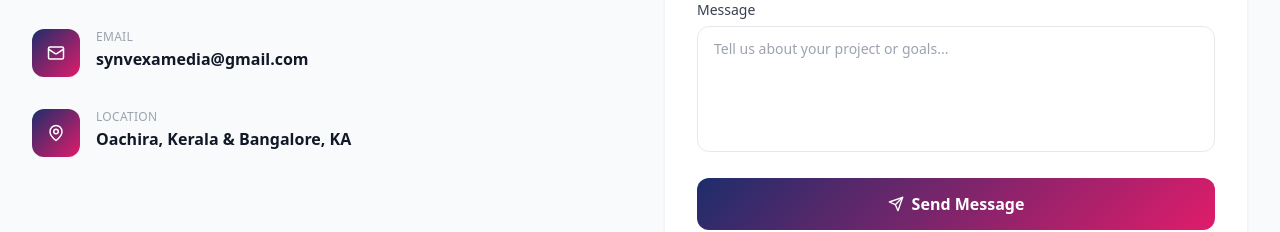
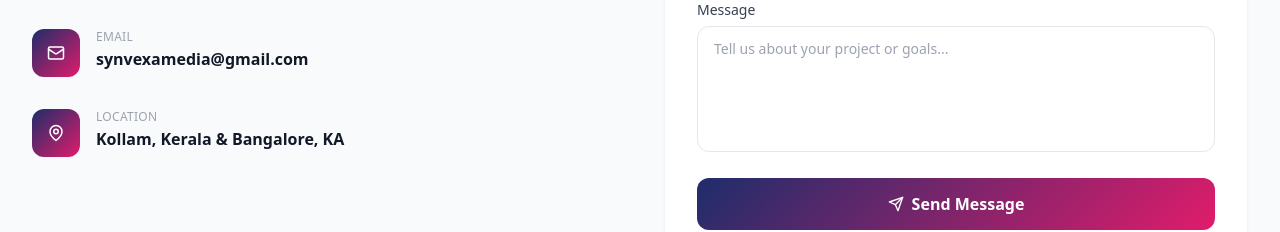
Before and after one commit to Nithinjayan4/SV-Media, a React (Vite) app: page / in a window 1280 px wide. Shown: the part 4775-5007 px from the top of the page. Built offline with nearby package versions, Linux system fonts and the light colour scheme.

Commit message:
Contact location  changed

```diff
--- a/src/components/Contact.tsx
+++ b/src/components/Contact.tsx
@@ -66,7 +66,7 @@ export default function Contact() {
               {
                 icon: MapPin,
                 label: 'Location',
-                value: 'Oachira, Kerala & Bangalore, KA',
+                value: 'Kollam, Kerala & Bangalore, KA',
                 href: null,
               },
             ].map(({ icon: Icon, label, value, href }) => (
```
